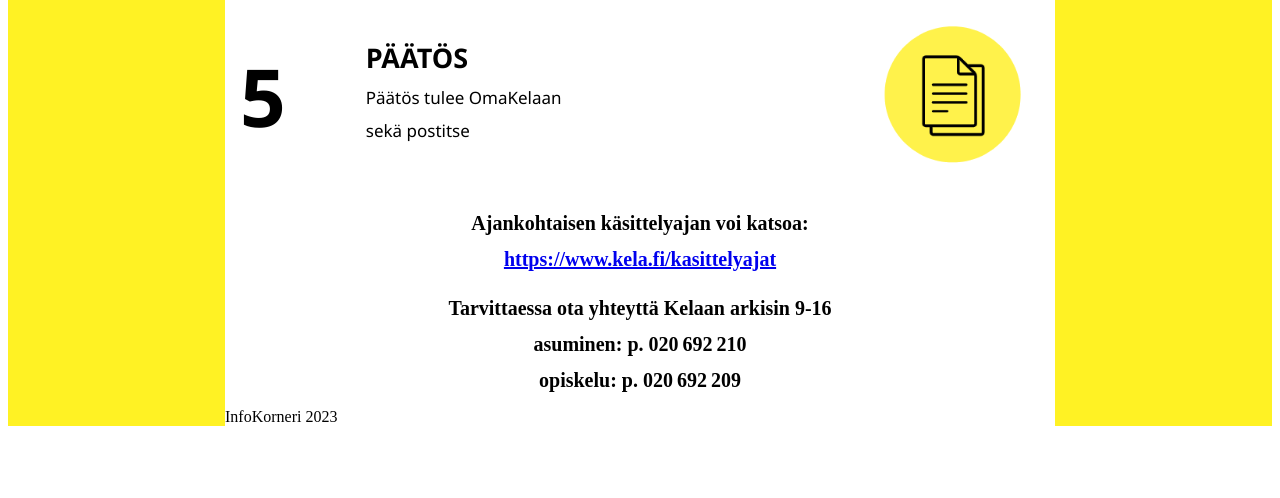
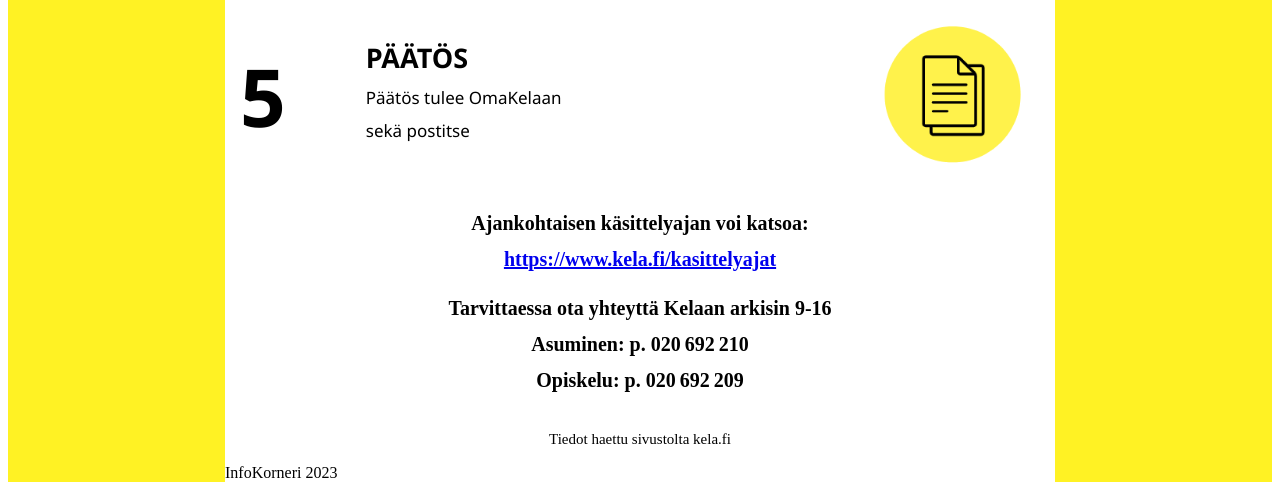
Before and after one commit to opadevelopment/DjangoWebsite, a Django app: page /opiskelija/ in a window 1280 px wide. Shown: the part 3722-4220 px from the top of the page. Before the commit the page ends 4148 px from the top, so only its background shows below. Run offline with Django 4.2, Linux system fonts and the light colour scheme.

Commit message:
maininta kelastalisätty

```diff
--- a/website/templates/opiskelija.html
+++ b/website/templates/opiskelija.html
@@ -217,9 +217,16 @@
     <h1>Ajankohtaisen käsittelyajan voi katsoa:</h1><a href="https://www.kela.fi/kasittelyajat"><h1>https://www.kela.fi/kasittelyajat</h1></a>
     <div style="margin: 2vw;"></div>
     <h1>Tarvittaessa ota yhteyttä Kelaan arkisin 9-16</h1>
-    <h1>asuminen: p. 020 692 210</h1>
-    <h1>opiskelu: p. 020 692 209</h1>
+    <h1>Asuminen: p. 020 692 210</h1>
+    <h1>Opiskelu: p. 020 692 209</h1>
+
   </div>
+  </div>
+  <div style="font-size: 15px;">
+      <div style="text-align: center;">
+        <div style="margin: 3vw;"></div>
+      <p>Tiedot haettu sivustolta kela.fi</p>
+      </div>
   </div>
 {% endblock %}
 </html>
```
Also changed, not shown: 1 other file.
